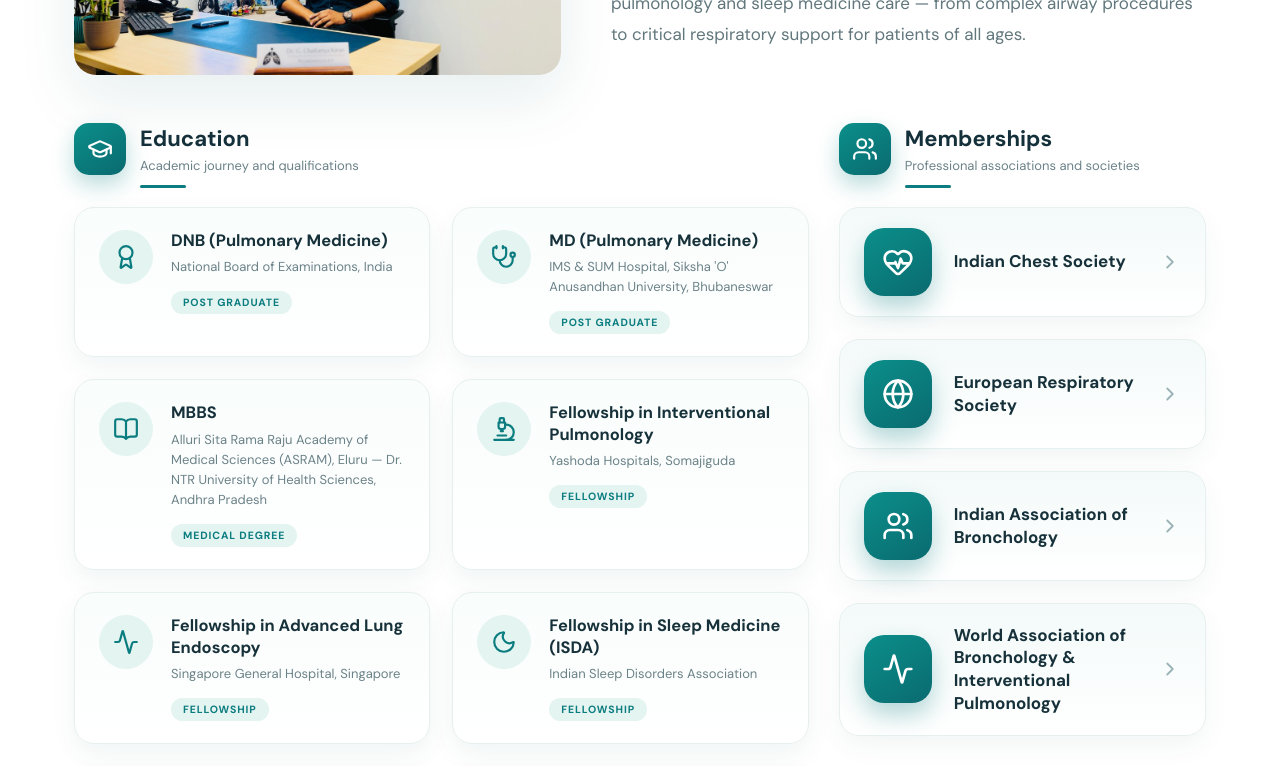
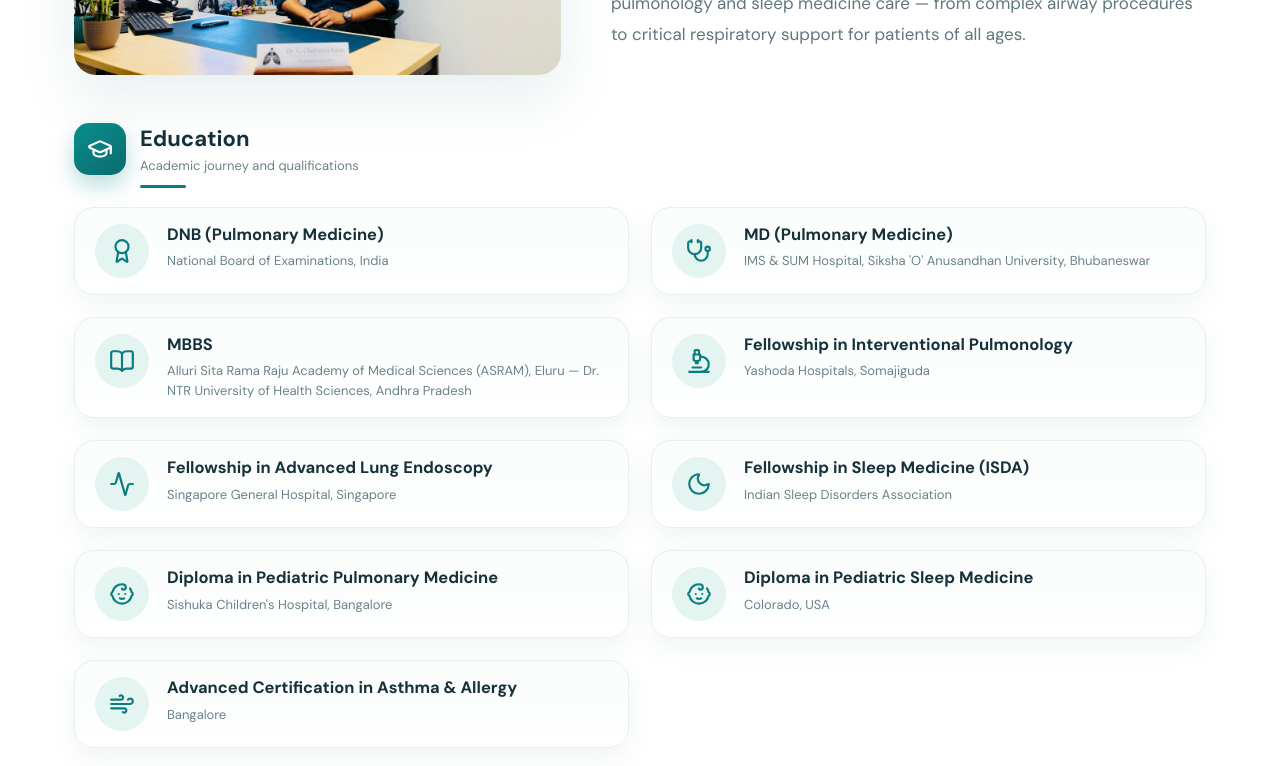
Before and after one commit to KOUSHIK-GARA/doctor_portfolio, a React (Vite) app: page / in a window 1280 px wide. Shown: the part 1260-2026 px from the top of the page. Built offline with nearby package versions, Linux system fonts and the light colour scheme.

Commit message:
layout changes

```diff
--- a/src/styles.css
+++ b/src/styles.css
@@ -277,8 +277,8 @@ header {
 /* Education (wide, left) and Memberships (narrow, right) sit side by side. */
 .aboutInfo {
   display: grid;
-  grid-template-columns: 2fr 1fr;
-  gap: 30px;
+ /* grid-template-columns: 2fr 1fr; */
+  gap: 90px;
   margin-top: 48px;
   align-items: start;
 }
@@ -348,7 +348,7 @@ header {
   background: linear-gradient(180deg, #f9fdfc, #ffffff);
   border: 1px solid #e6f0ef;
   border-radius: 20px;
-  padding: 22px 24px;
+  padding: 16px 20px;
   box-shadow: 0 10px 26px #0d50500f;
   transition:
     transform 0.16s ease,
@@ -394,7 +394,7 @@ header {
 }
 
 .eduTag {
-  display: inline-block;
+  display: none;
   margin-top: 14px;
   padding: 5px 12px;
   border-radius: 999px;
@@ -413,18 +413,18 @@ header {
   margin: 32px 0 0;
   padding: 0;
   display: flex;
-  flex-direction: column;
+  flex-direction: row;
   gap: 22px;
 }
 
 .memItem {
   display: flex;
   align-items: center;
-  gap: 22px;
+  gap: 18px;
   background: linear-gradient(180deg, #f3faf9, #ffffff);
   border: 1px solid #e6f0ef;
   border-radius: 20px;
-  padding: 20px 24px;
+  padding: 10px 14px;
   min-height: 96px;
   box-shadow: 0 10px 26px #0d50500d;
   transition:
```
